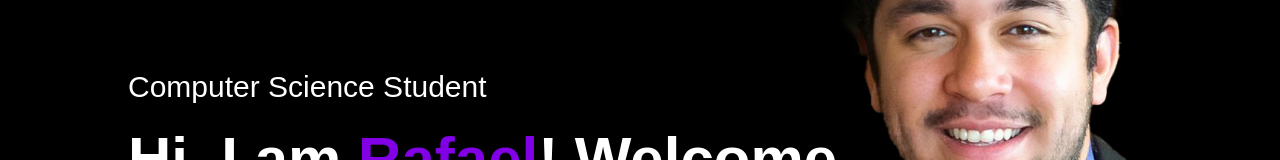
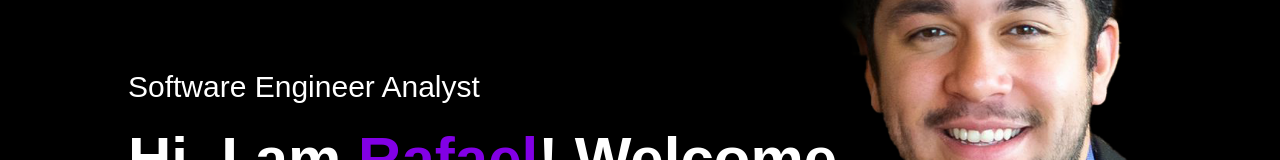
Before and after one commit to rafaelrasse/Website-Portfolio, a plain HTML site: page index.html in a window 1280 px wide. Shown: the part 206-366 px from the top of the page. Drawn offline with Linux system fonts and the light colour scheme.

Commit message:
Update index.html

```diff
--- a/index.html
+++ b/index.html
@@ -24,7 +24,7 @@
             <i class="fa-solid fa-bars" onclick="openmenu()"></i>
         </nav>
         <div class="header-text">
-            <p>Computer Science Student</p>
+            <p>Software Engineer Analyst</p>
             <h1>Hi, I am <span>Rafael</span>! Welcome</h1>
         </div>
     </div>
```
